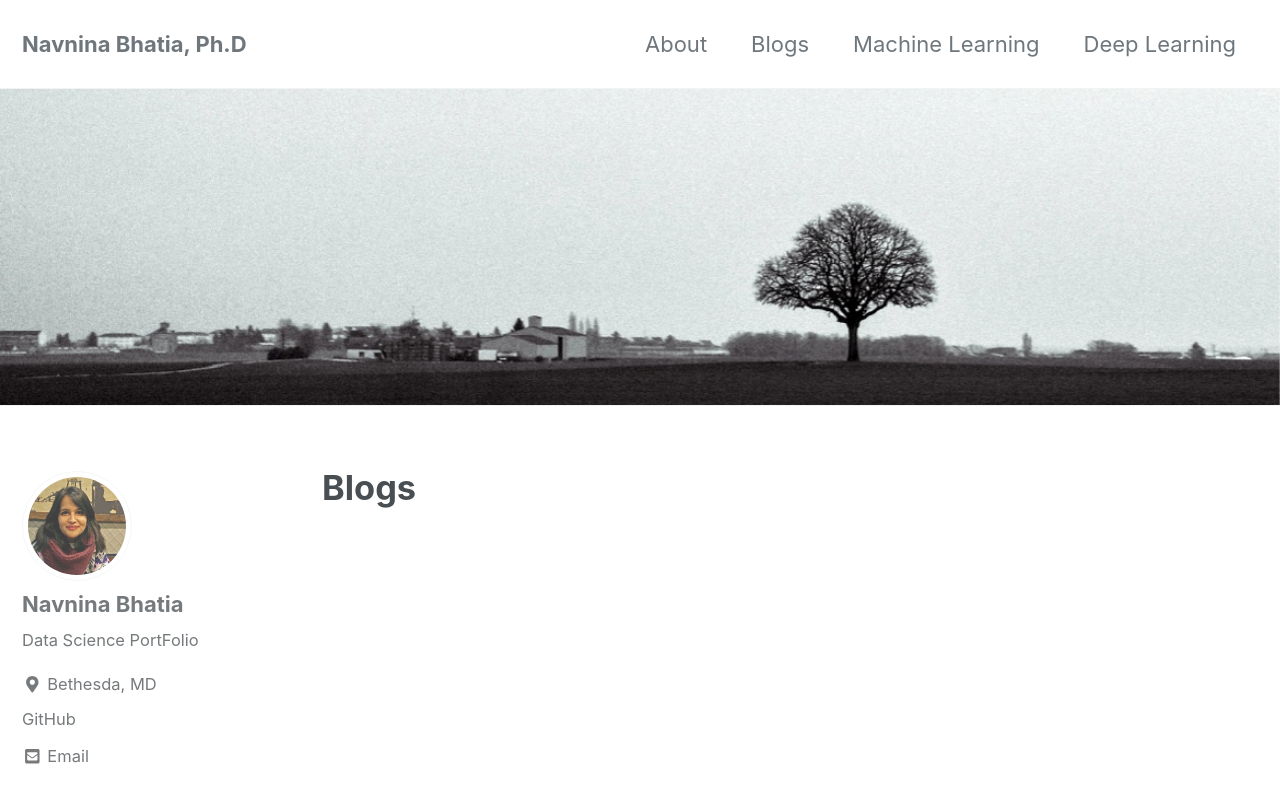
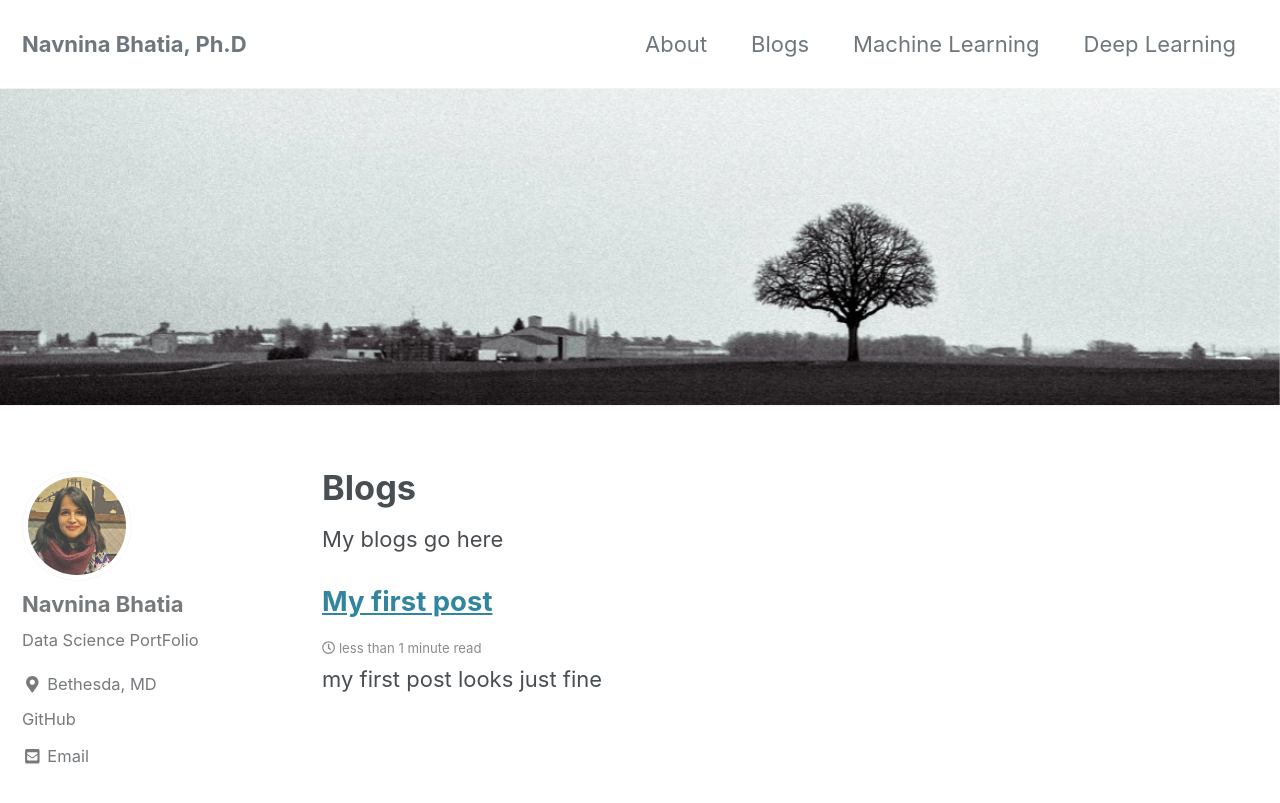
Before and after one commit to navnina/navnina.github.io, a Jekyll site: the page built from _pages/Blogs.md, in a window 1280 px wide and 900 px high. Shown: the top 803 px of the window. Built offline with Jekyll 4.4.1, drawn with Linux system fonts in a browser that asks for light colours; cached includes are drawn as plain includes; nearby versions of some CDN libraries.

Commit message:
new github

```diff
--- a/_pages/Blogs.md
+++ b/_pages/Blogs.md
@@ -6,3 +6,8 @@ header:
   image: "/images/cover_about.jpg"
 
 ---
+My blogs go here
+
+{% for post in site.posts %}
+    {% include archive-single.html %}
+{% endfor %}
--- /dev/null
+++ b/_posts/2019-06-19-Donorchoose.md
@@ -0,0 +1,7 @@
+---
+layout: single
+title:  "My first post"
+date:   2019-06-10
+---
+
+my first post looks just fine
```
Also changed, not shown: _pages/MachineLearning.md (+0 -3 lines), _posts/2019-06-19_Donorchoose.md (deleted, +0 -9 lines).
